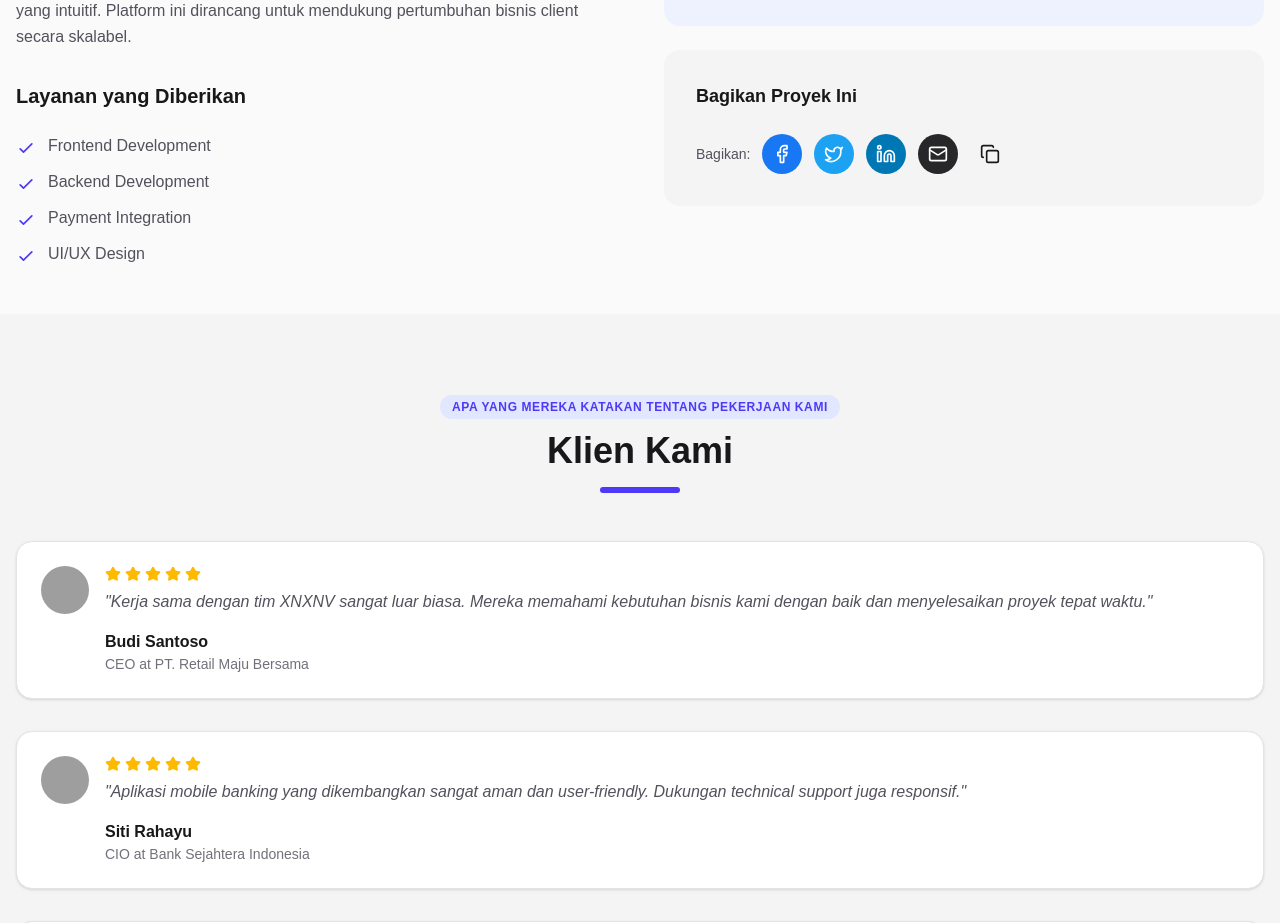
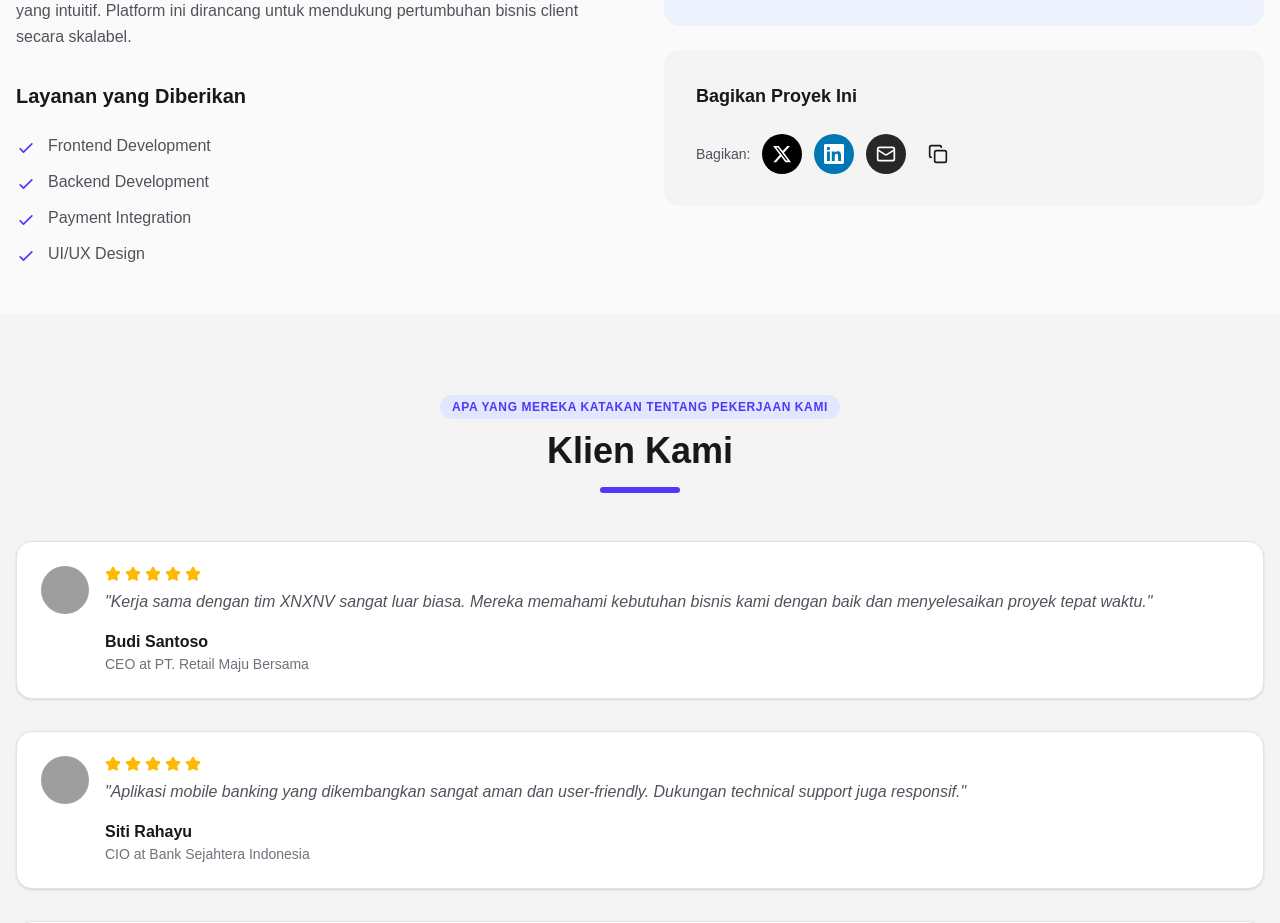
Before and after one commit to aryaapriawann-dev/XNXNV, a Next.js app: page /portfolio/e-commerce-platform in a window 1280 px wide. Shown: the part 980-1903 px from the top of the page. Built offline with nearby package versions, Linux system fonts and the light colour scheme; grey boxes are pictures that could not be loaded.

Commit message:
fix: replace non-existent lucide-react icons with available ones

```diff
--- a/src/components/SocialSharing.tsx
+++ b/src/components/SocialSharing.tsx
@@ -1,15 +1,6 @@
 "use client";
 
 import { useState } from "react";
-import {
-  Facebook,
-  Twitter,
-  Linkedin,
-  Mail,
-  Copy,
-  Check,
-  Share2
-} from "lucide-react";
 
 interface SocialSharingProps {
   url?: string;
@@ -25,11 +16,6 @@ export default function SocialSharing({
   className = ""
 }: SocialSharingProps) {
   const [copied, setCopied] = useState(false);
-
-  const handleFacebookShare = () => {
-    const shareUrl = `https://www.facebook.com/sharer/sharer.php?u=${encodeURIComponent(url)}`;
-    window.open(shareUrl, "_blank", "width=600,height=400");
-  };
 
   const handleTwitterShare = () => {
     const shareUrl = `https://twitter.com/intent/tweet?url=${encodeURIComponent(url)}&text=${encodeURIComponent(title || description)}`;
@@ -55,48 +41,41 @@ export default function SocialSharing({
 
   return (
     <div className={`flex items-center gap-3 ${className}`}>
-      {/* Share label */}
       <span className="text-zinc-600 dark:text-zinc-400 text-sm font-medium hidden sm:block">
         Bagikan:
       </span>
 
-      {/* Facebook */}
       <button
-        onClick={handleFacebookShare}
-        title="Bagikan di Facebook"
-        className="w-10 h-10 rounded-full bg-[#1877F2] hover:bg-[#166fe5] text-white flex items-center justify-center transition-all hover:scale-110"
+        onClick={handleTwitterShare}
+        title="Bagikan di X"
+        className="w-10 h-10 rounded-full bg-black hover:bg-zinc-800 text-white flex items-center justify-center transition-all hover:scale-110"
       >
-        <Facebook className="h-5 w-5" />
+        <svg className="h-5 w-5" viewBox="0 0 24 24" fill="currentColor">
+          <path d="M18.244 2.25h3.308l-7.227 8.26 8.502 11.24H16.17l-5.214-6.817L4.99 21.75H1.68l7.73-8.835L1.254 2.25H8.08l4.713 6.231zm-1.161 17.52h1.833L7.084 4.126H5.117z" />
+        </svg>
       </button>
 
-      {/* Twitter/X */}
       <button
-        onClick={handleTwitterShare}
-        title="Bagikan di Twitter"
-        className="w-10 h-10 rounded-full bg-[#1DA1F2] hover:bg-[#1a91da] text-white flex items-center justify-center transition-all hover:scale-110"
+        onClick={handleLinkedinShare}
+        title="Bagikan di Linkedin"
+        className="w-10 h-10 rounded-full bg-[#0077B5] hover:bg-[#006399] text-white flex items-center justify-center transition-all hover:scale-110"
       >
-        <Twitter className="h-5 w-5" />
+        <svg className="h-5 w-5" viewBox="0 0 24 24" fill="currentColor">
+          <path d="M20.447 20.452h-3.554v-5.569c0-1.328-.027-3.037-1.852-3.037-1.853 0-2.136 1.445-2.136 2.939v5.667H9.351V9h3.414v1.561h.046c.477-.9 1.637-1.85 3.37-1.85 3.601 0 4.267 2.37 4.267 5.455v6.286zM5.337 7.433c-1.144 0-2.063-.926-2.063-2.065 0-1.138.92-2.063 2.063-2.063 1.14 0 2.064.925 2.064 2.063 0 1.139-.925 2.065-2.064 2.065zm1.782 13.019H3.555V9h3.564v11.452zM22.225 0H1.771C.792 0 0 .774 0 1.729v20.542C0 23.227.792 24 1.771 24h20.451C23.2 24 24 23.227 24 22.271V1.729C24 .774 23.2 0 22.222 0h.003z" />
+        </svg>
       </button>
 
-      {/* LinkedIn */}
-      <button
-        onClick={handleLinkedinShare}
-        title="Bagikan di LinkedIn"
-        className="w-10 h-10 rounded-full bg-[#0077B5] hover:bg-[#006399] text-white flex items-center justify-center transition-all hover:scale-110"
-      >
-        <Linkedin className="h-5 w-5" />
-      </button>
-
-      {/* Email */}
       <button
         onClick={handleEmailShare}
         title="Kirim lewat Email"
         className="w-10 h-10 rounded-full bg-zinc-800 dark:bg-zinc-700 hover:bg-zinc-900 dark:hover:bg-zinc-600 text-white flex items-center justify-center transition-all hover:scale-110"
       >
-        <Mail className="h-5 w-5" />
+        <svg className="h-5 w-5" viewBox="0 0 24 24" fill="none" stroke="currentColor" strokeWidth="2" strokeLinecap="round" strokeLinejoin="round">
+          <rect x="2" y="4" width="20" height="16" rx="2" />
+          <path d="m22 7-8.97 5.7a1.94 1.94 0 0 1-2.06 0L2 7" />
+        </svg>
       </button>
 
-      {/* Copy Link */}
       <button
         onClick={handleCopyLink}
         title="Salin tautan"
@@ -107,18 +86,26 @@ export default function SocialSharing({
         } text-zinc-900 dark:text-white flex items-center justify-center transition-all hover:scale-110`}
       >
         {copied ? (
-          <Check className="h-5 w-5" />
+          <svg className="h-5 w-5" viewBox="0 0 24 24" fill="none" stroke="currentColor" strokeWidth="2" strokeLinecap="round" strokeLinejoin="round">
+            <path d="M20 6 9 17l-5-5" />
+          </svg>
         ) : (
-          <Copy className="h-5 w-5" />
+          <svg className="h-5 w-5" viewBox="0 0 24 24" fill="none" stroke="currentColor" strokeWidth="2" strokeLinecap="round" strokeLinejoin="round">
+            <rect width="14" height="14" x="8" y="8" rx="2" ry="2" />
+            <path d="M4 16c-1.1 0-2-.9-2-2V4c0-1.1.9-2 2-2h10c1.1 0 2 .9 2 2" />
+          </svg>
         )}
       </button>
 
-      {/* Main Share Button (Mobile Only) */}
       <button
-        onClick={handleFacebookShare}
+        onClick={handleTwitterShare}
         className="sm:hidden w-10 h-10 rounded-full bg-indigo-600 text-white flex items-center justify-center"
       >
-        <Share2 className="h-5 w-5" />
+        <svg className="h-5 w-5" viewBox="0 0 24 24" fill="none" stroke="currentColor" strokeWidth="2" strokeLinecap="round" strokeLinejoin="round">
+          <path d="M9 12h6" />
+          <path d="M12 9v6" />
+          <circle cx="12" cy="12" r="10" />
+        </svg>
       </button>
     </div>
   );
--- a/src/components/Toast.tsx
+++ b/src/components/Toast.tsx
@@ -1,7 +1,7 @@
 "use client";
 
 import { useState, useEffect, useCallback } from "react";
-import { X, CheckCircle2, AlertCircle, Info, Toast } from "lucide-react";
+import { X, CheckCircle2, AlertCircle, Info, Bell } from "lucide-react";
 
 type ToastType = "success" | "error" | "info" | "default";
 
@@ -24,7 +24,7 @@ const ToastContainer = ({
       case "success": return <CheckCircle2 className="h-6 w-6 text-green-600 dark:text-green-400" />;
       case "error": return <AlertCircle className="h-6 w-6 text-red-600 dark:text-red-400" />;
       case "info": return <Info className="h-6 w-6 text-blue-600 dark:text-blue-400" />;
-      default: return <Toast className="h-6 w-6 text-zinc-600 dark:text-zinc-400" />;
+      default: return <Bell className="h-6 w-6 text-zinc-600 dark:text-zinc-400" />;
     }
   };
 
```
